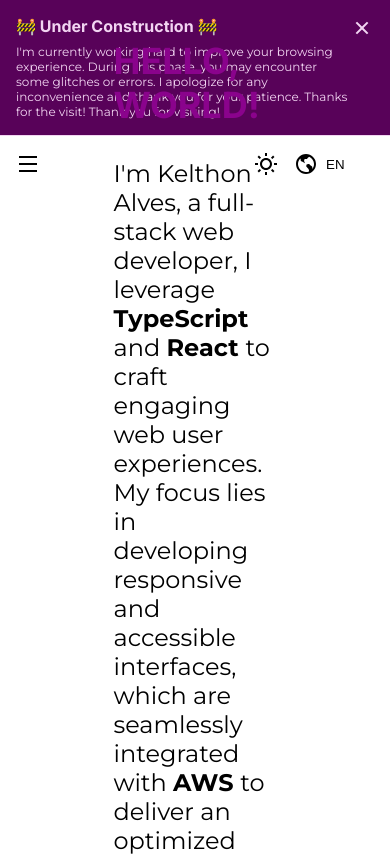
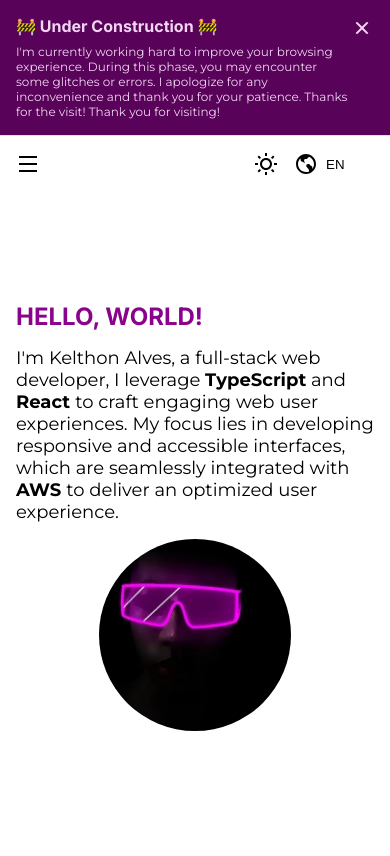
Before and after one commit to kelthon/kelthon.github.io, a React (Vite) app: page / in a window 390 px wide. Shown: the top 856 px of the page. Built offline with nearby package versions, Linux system fonts and the light colour scheme.

Commit message:
feat: added a new state to control the image size, added new media statements

```diff
--- a/src/components/AboutMe/AboutMe.css
+++ b/src/components/AboutMe/AboutMe.css
@@ -24,17 +24,29 @@ section#about-me > header > p {
   font-size: 1.5rem;
 }
 
-section#about-me > header > p > b.highlight {
-
-}
-
 section#about-me > footer {
   max-width: 50%;
 }
 
-
 @media screen and (max-width: 768px) {
   section#about-me {
+    padding: 1rem;
     flex-direction: column;
   }
+
+  section#about-me > :is(header, footer) {
+    max-width: 100%;
+  }
+
+  section#about-me > header {
+    gap: 1rem;
+  }
+
+  section#about-me > header > h2 {
+    font-size: 1.5rem;
+  }
+
+  section#about-me > header > p {
+    font-size: 1.125rem;
+  }
 }
--- a/src/components/AboutMe/AboutMe.tsx
+++ b/src/components/AboutMe/AboutMe.tsx
@@ -1,7 +1,18 @@
+import { useEffect, useState } from 'react';
 import FallbackImage from '../FallbackImage/FallbackImage';
 import './AboutMe.css';
 
+function handleImageSize() {
+  return `${window.innerWidth < 768 ? 192 : 256}px`;
+}
+
 function AboutMeSection(): JSX.Element {
+  const [imageSize, setImageSize] = useState<string>(handleImageSize());
+
+  useEffect(() => {
+    window.addEventListener('resize', () => setImageSize(handleImageSize()));
+  }, []);
+
   return (
     <section id="about-me">
       <header>
@@ -21,8 +32,8 @@ function AboutMeSection(): JSX.Element {
           <FallbackImage
             src="/photo.webp"
             alt="Kelthon's profile photo"
-            width="256px"
-            height="256px"
+            width={imageSize}
+            height={imageSize}
             radius="100%"
             iconSize="2.5rem"
             backgroundColor="#ccc"
```
